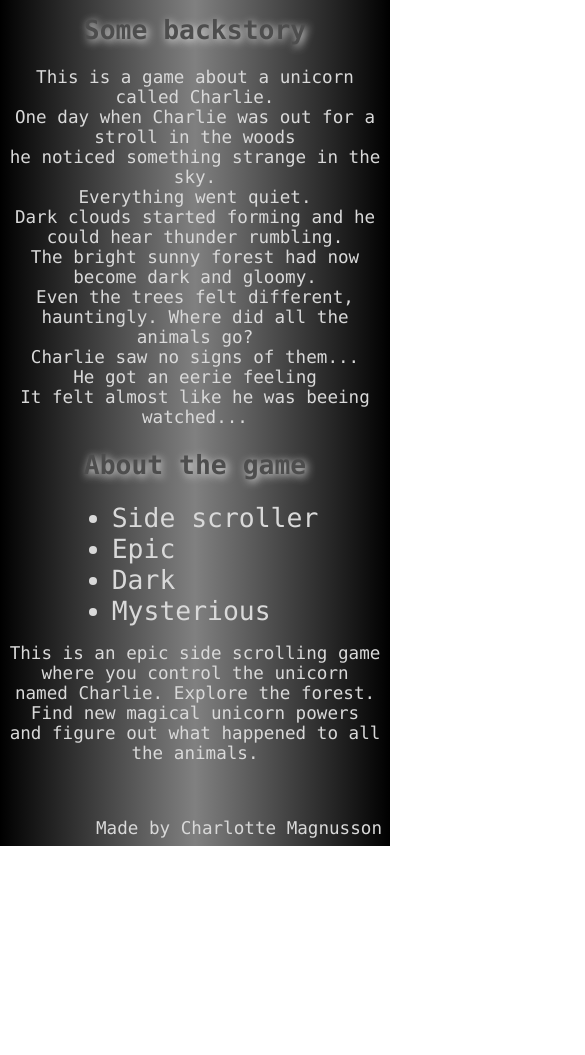
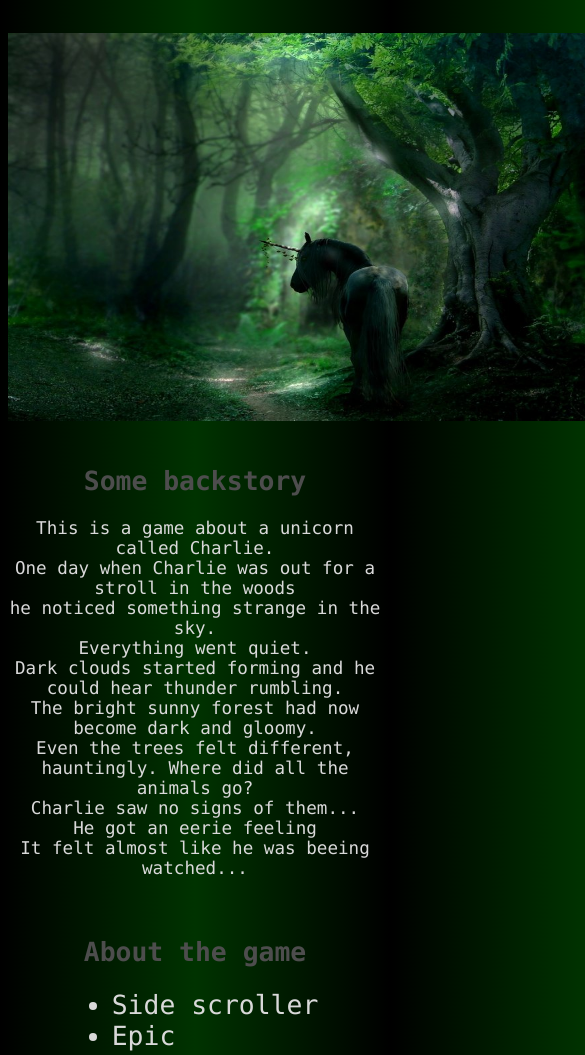
Before and after one commit to Sunse7/WebbappLab1, a plain HTML site: page index.html in a window 390 px wide. Shown: the part 147-1202 px from the top of the page, 585 px wide, since content can reach past the window. Before the commit the page ends 993 px from the top, so only its background shows below. Drawn offline with Linux system fonts and the light colour scheme.

Commit message:
Added a picture and more media queries for h2 and footer

```diff
--- a/index.html
+++ b/index.html
@@ -9,8 +9,11 @@
     <header>
       <h1 class="shadow">Welcome to Epic Unicorn!</h1>
     </header>
-    <div class="backstory">
-      <h2 class="shadow">Some backstory</h2>
+    <div class="padding">
+      <img src="./Images/Unicorn-Magic.jpg" alt="Unicorn in a forest">
+    </div>
+    <div class="backstory padding">
+      <h2>Some backstory</h2>
       <p>This is a game about a unicorn called Charlie.<br>
          One day when Charlie was out for a stroll in the woods <br>
          he noticed something strange in the sky. <br>
@@ -24,8 +27,8 @@
          It felt almost like he was beeing watched...
       </p>
     </div>
-    <div class="product-list">
-      <h2 class="shadow">About the game</h2>
+    <div class="product-list padding">
+      <h2>About the game</h2>
       <ul>
         <li>Side scroller</li>
         <li>Epic</li>
@@ -33,7 +36,7 @@
         <li>Mysterious</li>
       </ul>
     </div>
-    <div class="product-discription">
+    <div class="product-discription padding">
       <p>This is an epic side scrolling game where you control the unicorn <br>
          named Charlie. Explore the forest. Find new magical unicorn powers <br>
          and figure out what happened to all the animals.</p>
--- a/style.css
+++ b/style.css
@@ -1,6 +1,5 @@
 body {
-  background-image: linear-gradient(to right, black, grey, black);
-  background-size: 100% 100%;
+  background-image: linear-gradient(to right, #000000, #003300, #000000);
   text-align: center;
   color: #d9d9d9;
   font-size: 110%;
@@ -13,8 +12,15 @@ h1 {
 h2 {
   color: #4d4d4d;
 }
+img {
+  width: 600px;
+  height: 388px;
+}
 .shadow {
-  text-shadow: 2px 2px 8px #e6e6e6;
+  text-shadow: 2px 2px 4px #e6e6e6;
+}
+.padding {
+  padding-top: 5%;
 }
 .product-list ul {
   display: table;
@@ -23,16 +29,21 @@ h2 {
 }
 footer {
   text-align: right;
+  color: #a6a6a6;
   padding-top: 10%;
 }
+@media only screen and (max-widht: 1000px) {
+  h2 {
+    font-size: 150%;
+  }
+}
 @media only screen and (max-width: 1000px) {
-   .product-list ul {
+  .product-list ul {
      font-size: 150%;
-   }
+  }
 }
-/*ffe6e6
-stretch it? crop for small size
-hitta en repeting tile bild ist -- har en som funkar bättre nu
-använd display på bilden som jag ska lägga till
-använd media queries på bilden?
-media querie på listans font size*/
+@media only screen and (max-width: 1000px) {
+  footer {
+    font-size: 70%;
+  }
+}
```
Also changed, not shown: Images/Forest-Unicorn-Header-728x310.jpg (added), Images/Unicorn-Magic.jpg (added), Images/rainbow-background.jpeg (deleted).
